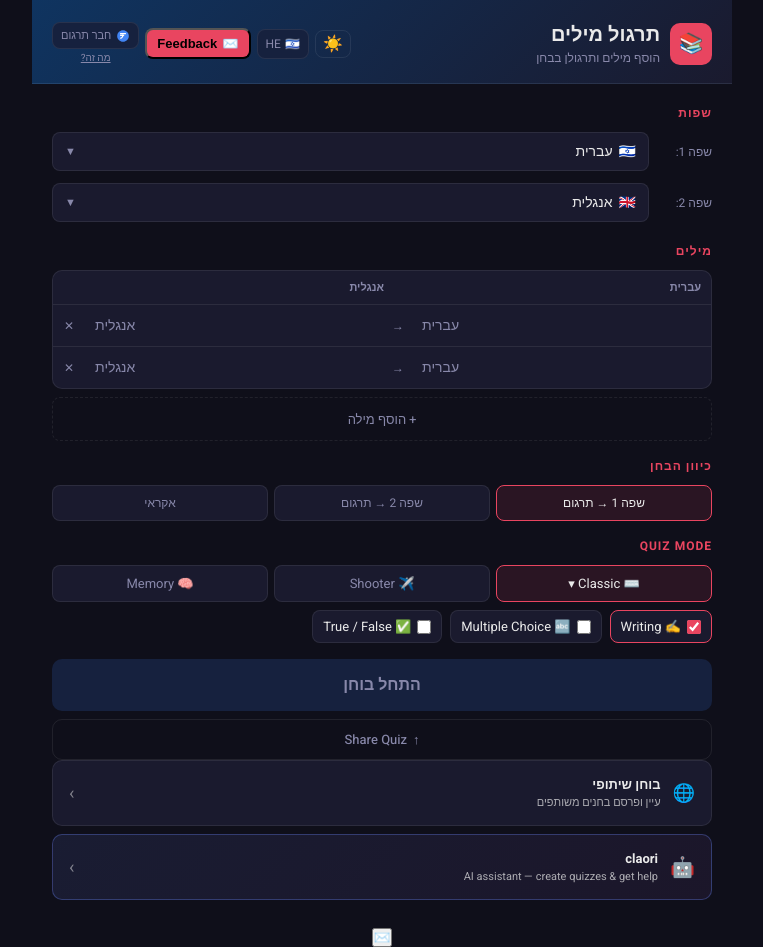
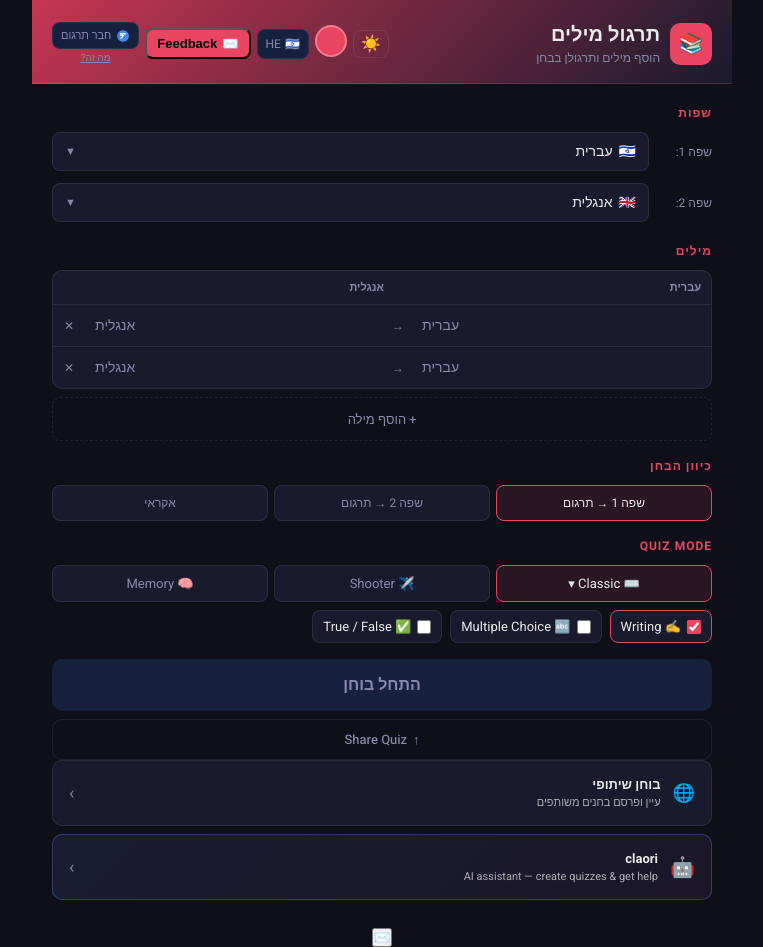
Before and after one commit to oriafik8-svg/word-practice, a plain HTML site: page index.html in a window 1280 px wide. Shown: the whole page, without its empty margins (258-1021 px from the left). Drawn offline with Linux system fonts and the light colour scheme.

Commit message:
Implement accent color picker in UI
Added accent color picker functionality with swatches.

```diff
--- a/index.html
+++ b/index.html
@@ -292,6 +292,15 @@
   #feedback-send{width:100%;padding:12px;margin-top:10px;background:var(--accent);border:none;border-radius:10px;color:#fff;font-family:'Heebo',sans-serif;font-size:15px;font-weight:700;cursor:pointer;transition:opacity 0.2s;}
   #feedback-send:hover{opacity:0.88;}
   #feedback-thanks{display:none;text-align:center;padding:20px 10px;font-size:16px;font-weight:600;color:var(--success);}
+
+  /* Accent color picker */
+  #accent-picker-btn{width:32px;height:32px;border-radius:50%;border:2px solid rgba(255,255,255,0.3);cursor:pointer;transition:transform 0.2s;flex-shrink:0;background:var(--accent);}
+  #accent-picker-btn:hover{transform:scale(1.1);}
+  #accent-picker-panel{display:none;position:absolute;top:52px;right:12px;z-index:100;background:var(--surface);border:1px solid var(--border);border-radius:14px;padding:12px;box-shadow:0 8px 32px rgba(0,0,0,0.4);display:none;flex-wrap:wrap;gap:8px;width:176px;}
+  #accent-picker-panel.open{display:flex;}
+  .accent-swatch{width:36px;height:36px;border-radius:50%;cursor:pointer;border:3px solid transparent;transition:all 0.18s;}
+  .accent-swatch:hover{transform:scale(1.12);}
+  .accent-swatch.active{border-color:#fff;box-shadow:0 0 0 2px rgba(255,255,255,0.5);}
 </style>
 <meta http-equiv="Cache-Control" content="no-cache, no-store, must-revalidate">
 <meta http-equiv="Pragma" content="no-cache">
@@ -306,7 +315,11 @@
       <p id="ui-subtitle">Add words and quiz yourself</p>
     </div>
     <div class="header-btns">
-      <button class="theme-btn" id="theme-btn" >☀️</button>
+      <button class="theme-btn" id="theme-btn">☀️</button>
+      <div style="position:relative">
+        <button id="accent-picker-btn" title="Accent color"></button>
+        <div id="accent-picker-panel"></div>
+      </div>
       <button class="ui-lang-btn" id="ui-lang-btn">
         <span id="ui-lang-flag">🌐</span><span id="ui-lang-name">EN</span>
       </button>
@@ -3911,6 +3924,69 @@ function shareClaoriChatUrl() {
   });
 }
 
+// ============================================================
+// ACCENT COLOR PICKER
+// ============================================================
+const ACCENT_COLORS = [
+  { id:'red',    label:'Red',    accent:'#e94560', accent2:'#c73652' },
+  { id:'orange', label:'Orange', accent:'#f97316', accent2:'#ea580c' },
+  { id:'yellow', label:'Yellow', accent:'#f59e0b', accent2:'#d97706' },
+  { id:'green',  label:'Green',  accent:'#22c55e', accent2:'#16a34a' },
+  { id:'blue',   label:'Blue',   accent:'#3b82f6', accent2:'#2563eb' },
+  { id:'purple', label:'Purple', accent:'#a855f7', accent2:'#9333ea' },
+];
+
+function applyAccent(colorId) {
+  const col = ACCENT_COLORS.find(c=>c.id===colorId) || ACCENT_COLORS[0];
+  document.documentElement.style.setProperty('--accent', col.accent);
+  document.documentElement.style.setProperty('--accent2', col.accent2);
+  // Update picker button color
+  const btn = document.getElementById('accent-picker-btn');
+  if (btn) btn.style.background = col.accent;
+  // Update active swatch
+  document.querySelectorAll('.accent-swatch').forEach(s => {
+    s.classList.toggle('active', s.dataset.color === colorId);
+  });
+  // Save preference
+  try { window.storage.set('_accentColor', colorId); } catch(e) {}
+}
+
+async function initAccentColor() {
+  // Build swatches
+  const panel = document.getElementById('accent-picker-panel');
+  if (!panel) return;
+  ACCENT_COLORS.forEach(col => {
+    const sw = document.createElement('button');
+    sw.className = 'accent-swatch';
+    sw.dataset.color = col.id;
+    sw.title = col.label;
+    sw.style.background = col.accent;
+    sw.addEventListener('click', (e) => {
+      e.stopPropagation();
+      applyAccent(col.id);
+    });
+    panel.appendChild(sw);
+  });
+
+  // Toggle panel
+  const btn = document.getElementById('accent-picker-btn');
+  if (btn) {
+    btn.addEventListener('click', (e) => {
+      e.stopPropagation();
+      panel.classList.toggle('open');
+    });
+  }
+  document.addEventListener('click', () => panel.classList.remove('open'));
+
+  // Load saved color (default: red)
+  try {
+    const r = await window.storage.get('_accentColor');
+    applyAccent(r?.value || 'red');
+  } catch(e) {
+    applyAccent('red');
+  }
+}
+
 document.addEventListener('DOMContentLoaded', () => {
   wordsList = document.getElementById('words-list');
   startBtn  = document.getElementById('start-btn');
@@ -4065,6 +4141,7 @@ document.addEventListener('DOMContentLoaded', () => {
   })();
 
   initTheme();
+  initAccentColor();
   initSmartMode();
   updateSavedBtn();
   loadClaoriBg();
```
